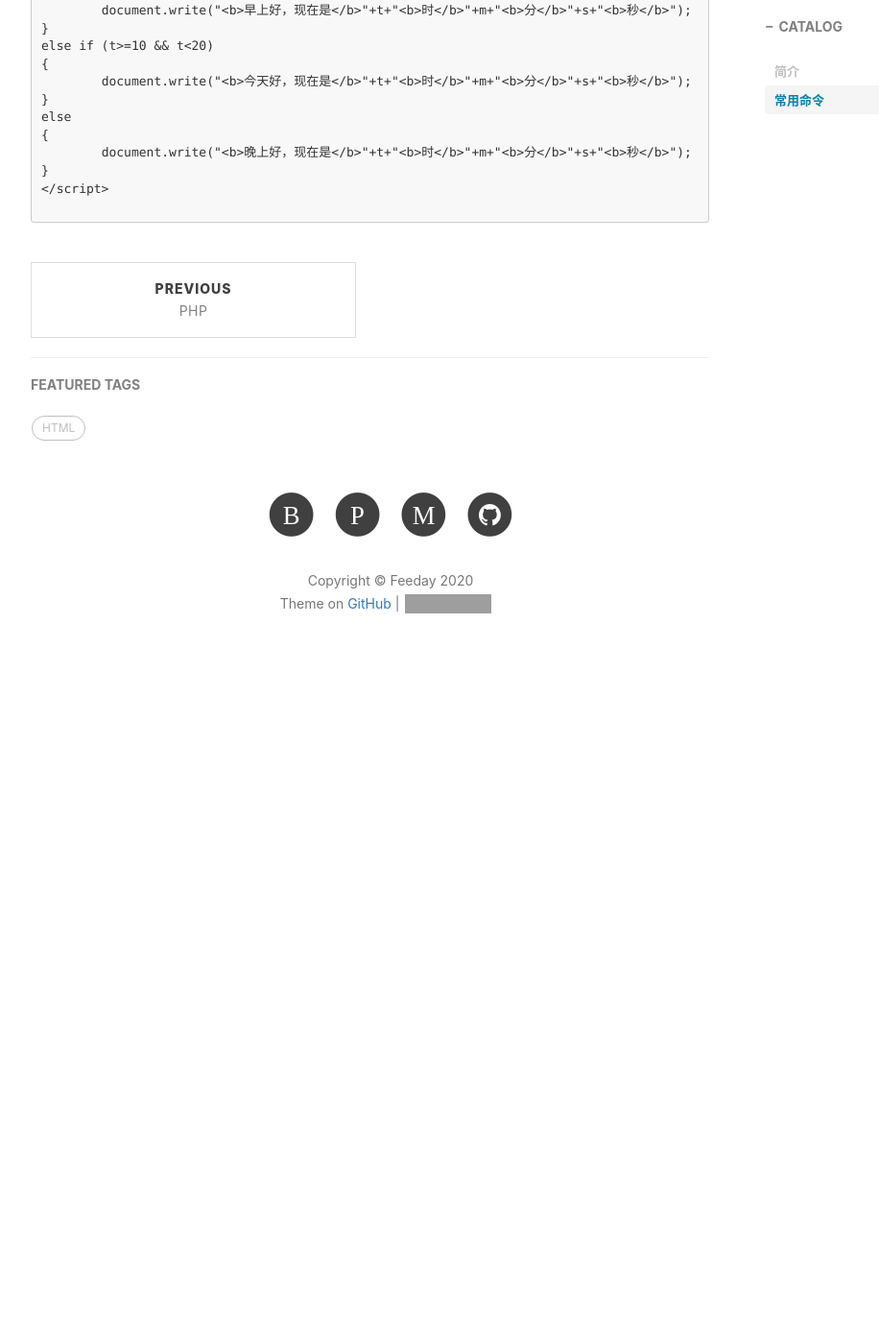
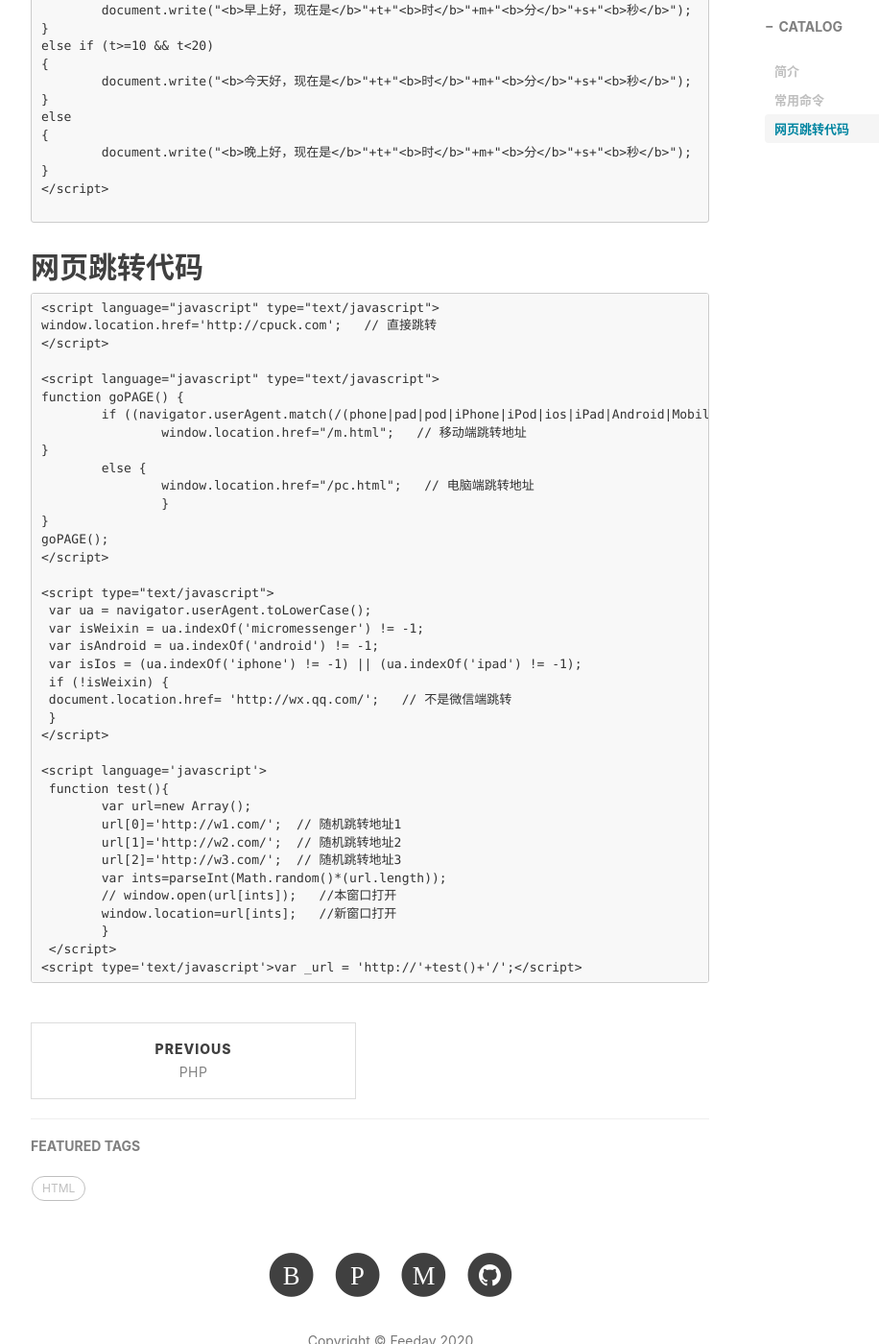
Before and after one commit to tcq233/tcq233.github.io, a Jekyll site: the page built from _posts/2020-05-11-script.md, in a window 1280 px wide and 1400 px high, scrolled down 1665 px. Shown: the whole window at 96% size, without its empty margins (233-1149 px from the left). Built offline with Jekyll 4.4.1, drawn with Linux system fonts in a browser that asks for light colours; nearby versions of some CDN libraries; comment, search, counter and statistics services are not loaded; before the commit the page ends 2398 px from its top, so only the background shows below that; grey boxes are pictures that could not be loaded.

Commit message:
Update 2020-05-11-script.md

`````diff
--- a/_posts/2020-05-11-script.md
+++ b/_posts/2020-05-11-script.md
@@ -72,3 +72,46 @@ else
 </script>
 
 ````
+
+## 网页跳转代码
+
+````
+<script language="javascript" type="text/javascript">
+window.location.href='http://cpuck.com';   // 直接跳转
+</script>
+
+<script language="javascript" type="text/javascript">
+function goPAGE() {
+	if ((navigator.userAgent.match(/(phone|pad|pod|iPhone|iPod|ios|iPad|Android|Mobile|BlackBerry|IEMobile|MQQBrowser|JUC|Fennec|wOSBrowser|BrowserNG|WebOS|Symbian|Windows Phone)/i))) {
+		window.location.href="/m.html";   // 移动端跳转地址
+}
+	else {
+		window.location.href="/pc.html";   // 电脑端跳转地址
+		}
+}
+goPAGE();
+</script>
+
+<script type="text/javascript">
+ var ua = navigator.userAgent.toLowerCase();
+ var isWeixin = ua.indexOf('micromessenger') != -1;
+ var isAndroid = ua.indexOf('android') != -1;
+ var isIos = (ua.indexOf('iphone') != -1) || (ua.indexOf('ipad') != -1);
+ if (!isWeixin) {
+ document.location.href= 'http://wx.qq.com/';   // 不是微信端跳转
+ }
+</script>
+
+<script language='javascript'>
+ function test(){
+	var url=new Array();
+	url[0]='http://w1.com/';  // 随机跳转地址1
+	url[1]='http://w2.com/';  // 随机跳转地址2
+	url[2]='http://w3.com/';  // 随机跳转地址3
+	var ints=parseInt(Math.random()*(url.length));
+	// window.open(url[ints]);   //本窗口打开
+	window.location=url[ints];   //新窗口打开
+	}
+ </script>
+<script type='text/javascript'>var _url = 'http://'+test()+'/';</script>
+````
`````
